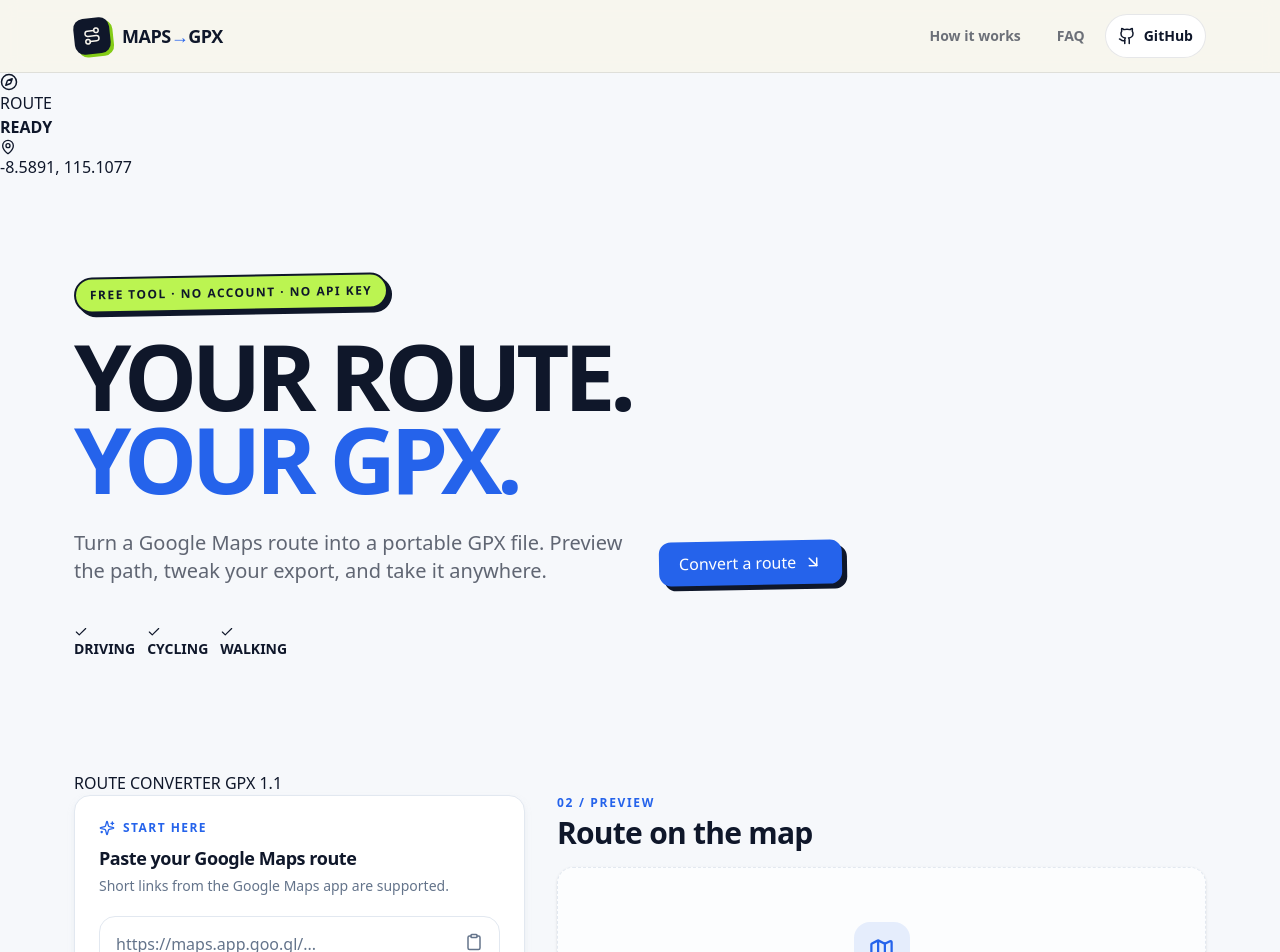
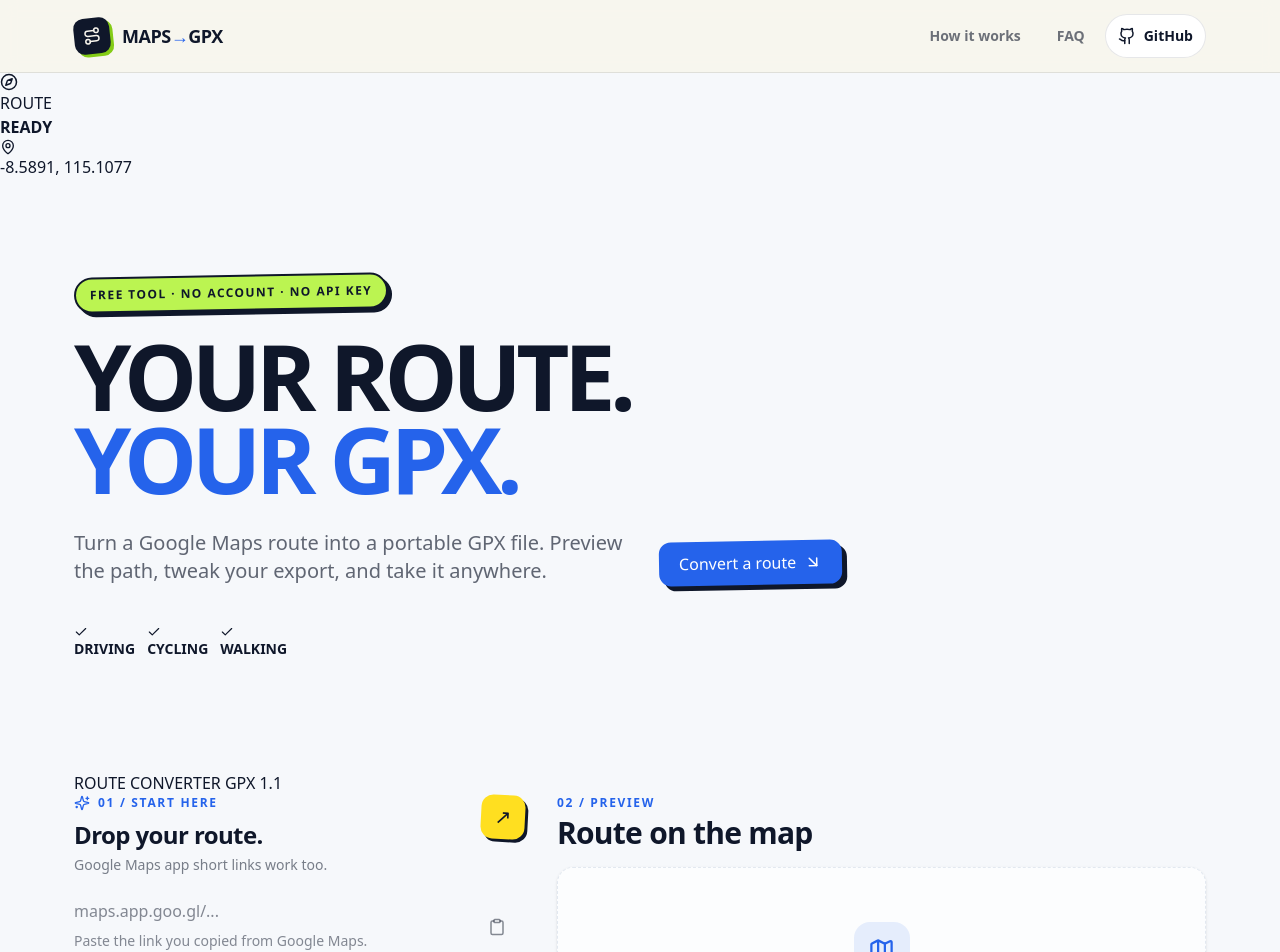
Before and after one commit to RandyGalangg/gmaps-gpx, a React (Vite) app: page / in a window 1280 px wide. Shown: the top 952 px of the page. Built offline with nearby package versions, Linux system fonts and the light colour scheme; no server answers.

Commit message:
Push visual direction: playful route map aesthetic

```diff
--- a/src/components/RouteInput.tsx
+++ b/src/components/RouteInput.tsx
@@ -35,13 +35,14 @@ export default function RouteInput({ value, onChange, onSubmit, status }: Props)
   };
 
   return (
-    <form onSubmit={submit} className="card card-featured" noValidate>
-      <div className="mb-5 flex items-start justify-between gap-4">
+    <form onSubmit={submit} className="route-input-card" noValidate>
+      <div className="mb-6 flex items-start justify-between gap-4">
         <div>
-          <div className="mb-2 flex items-center gap-2 text-brand"><Sparkles size={16} aria-hidden /><span className="text-xs font-bold uppercase tracking-[0.12em]">Start here</span></div>
-          <label htmlFor="route-url" className="block text-lg font-bold tracking-tight">Paste your Google Maps route</label>
-          <p className="mt-1 text-sm text-muted">Short links from the Google Maps app are supported.</p>
+          <div className="mb-2 flex items-center gap-2 text-brand"><Sparkles size={16} aria-hidden /><span className="text-xs font-black uppercase tracking-[0.14em]">01 / Start here</span></div>
+          <label htmlFor="route-url" className="block text-2xl font-black tracking-tight">Drop your route.</label>
+          <p className="mt-1 text-sm font-medium text-ink/55">Google Maps app short links work too.</p>
         </div>
+        <span className="hidden h-11 w-11 rotate-3 place-items-center rounded-xl bg-yellow-300 text-xl shadow-[3px_3px_0_#0f172a] sm:grid">↗</span>
       </div>
       <div className="relative">
         <input
@@ -53,23 +54,19 @@ export default function RouteInput({ value, onChange, onSubmit, status }: Props)
           disabled={loading}
           onChange={(e) => onChange(e.target.value)}
           onBlur={() => setTouched(true)}
-          placeholder="https://maps.app.goo.gl/..."
+          placeholder="maps.app.goo.gl/..."
           aria-invalid={showError}
           aria-describedby="route-url-msg"
-          className={`field field-lg pr-12 ${showError ? 'border-bad' : validity === 'valid' ? 'border-ok' : ''}`}
+          className={`route-field pr-12 ${showError ? 'border-bad' : validity === 'valid' ? 'border-ok' : ''}`}
         />
-        {validity === 'valid' ? <CheckCircle2 size={19} aria-hidden className="absolute right-4 top-4 text-ok" /> : (
-          <button type="button" onClick={() => void paste()} disabled={loading} aria-label="Paste from clipboard" className="absolute right-1.5 top-1.5 grid h-10 w-10 place-items-center rounded-lg text-muted hover:bg-canvas hover:text-ink">
-            <Clipboard size={18} aria-hidden />
-          </button>
+        {validity === 'valid' ? <CheckCircle2 size={20} aria-hidden className="absolute right-4 top-4 text-ok" /> : (
+          <button type="button" onClick={() => void paste()} disabled={loading} aria-label="Paste from clipboard" className="absolute right-2 top-2 grid h-10 w-10 place-items-center rounded-lg text-ink/50 hover:bg-ink/5 hover:text-ink"><Clipboard size={18} aria-hidden /></button>
         )}
       </div>
-      <p id="route-url-msg" role={showError ? 'alert' : undefined} className={`mt-2 min-h-5 text-sm ${showError ? 'text-bad' : 'text-muted'}`}>
-        {showError ? message : 'Supports Google Maps links, including maps.app.goo.gl shortened links.'}
-      </p>
+      <p id="route-url-msg" role={showError ? 'alert' : undefined} className={`mt-2 min-h-5 text-sm font-medium ${showError ? 'text-bad' : 'text-ink/50'}`}>{showError ? message : 'Paste the link you copied from Google Maps.'}</p>
       <button type="submit" disabled={loading} className="btn-primary mt-5">
         {loading && <Loader2 size={18} className="animate-spin" aria-hidden />}
-        {loading ? 'Building your route...' : 'Convert to GPX'}
+        {loading ? 'Building your route...' : 'Convert to GPX →'}
       </button>
     </form>
   );
```
